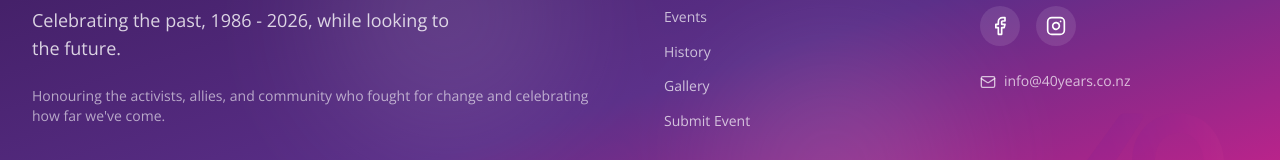
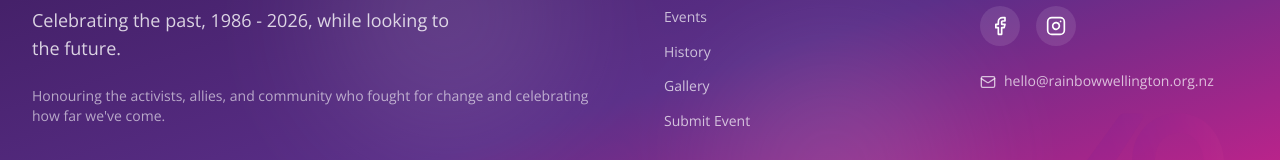
Before and after one commit to craigwat99/kimi-website, a React (Vite) app: page / in a window 1280 px wide. Shown: the part 8388-8548 px from the top of the page. Built offline with nearby package versions, Linux system fonts and the light colour scheme.

Commit message:
Update email address in Footer component

```diff
--- a/src/sections/Footer.tsx
+++ b/src/sections/Footer.tsx
@@ -108,7 +108,7 @@ export function Footer({ onNavigate }: FooterProps) {
               className="flex items-center gap-2 text-white/70 hover:text-white transition-colors"
             >
               <Mail className="w-4 h-4" />
-              info@40years.co.nz
+              hello@rainbowwellington.org.nz
             </a>
           </div>
         </div>
```
